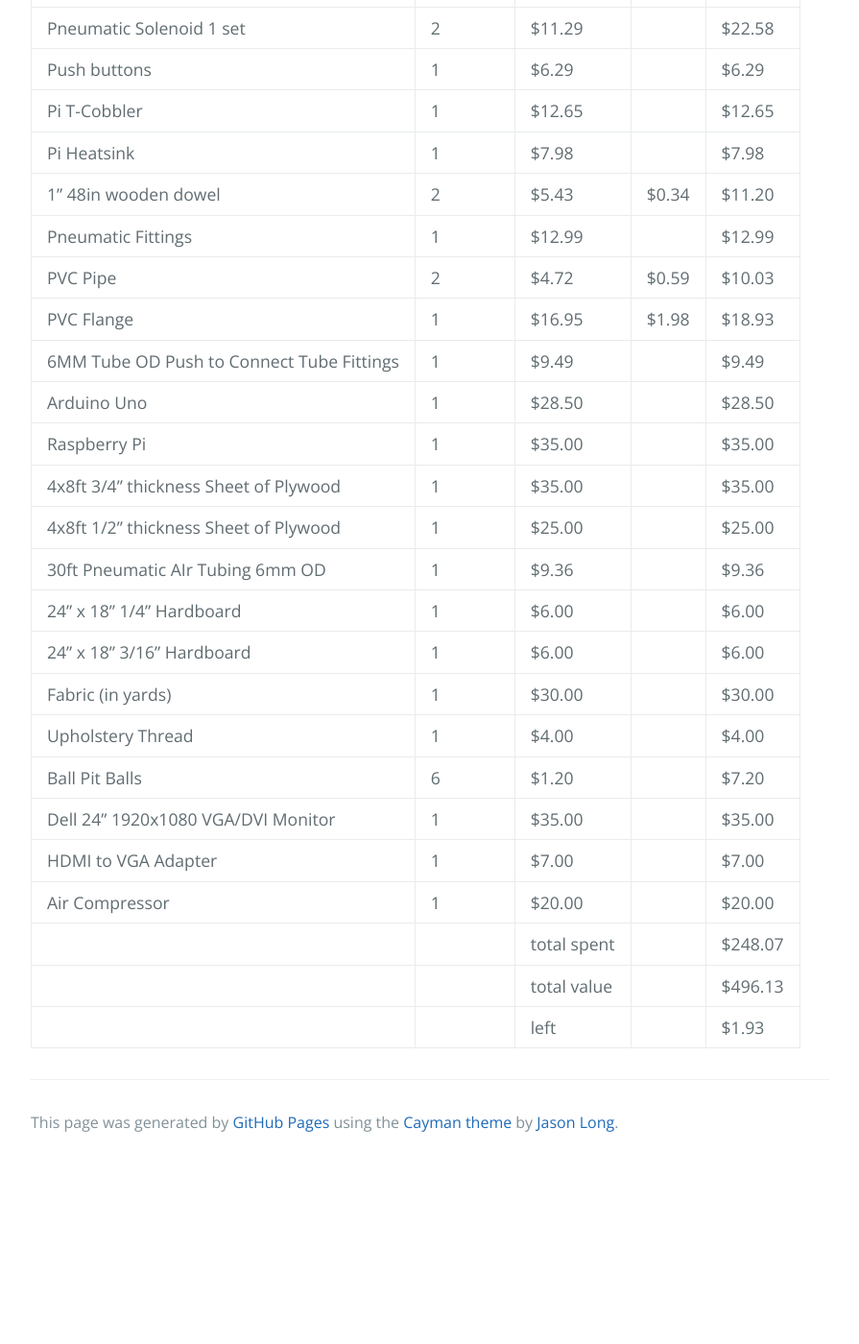
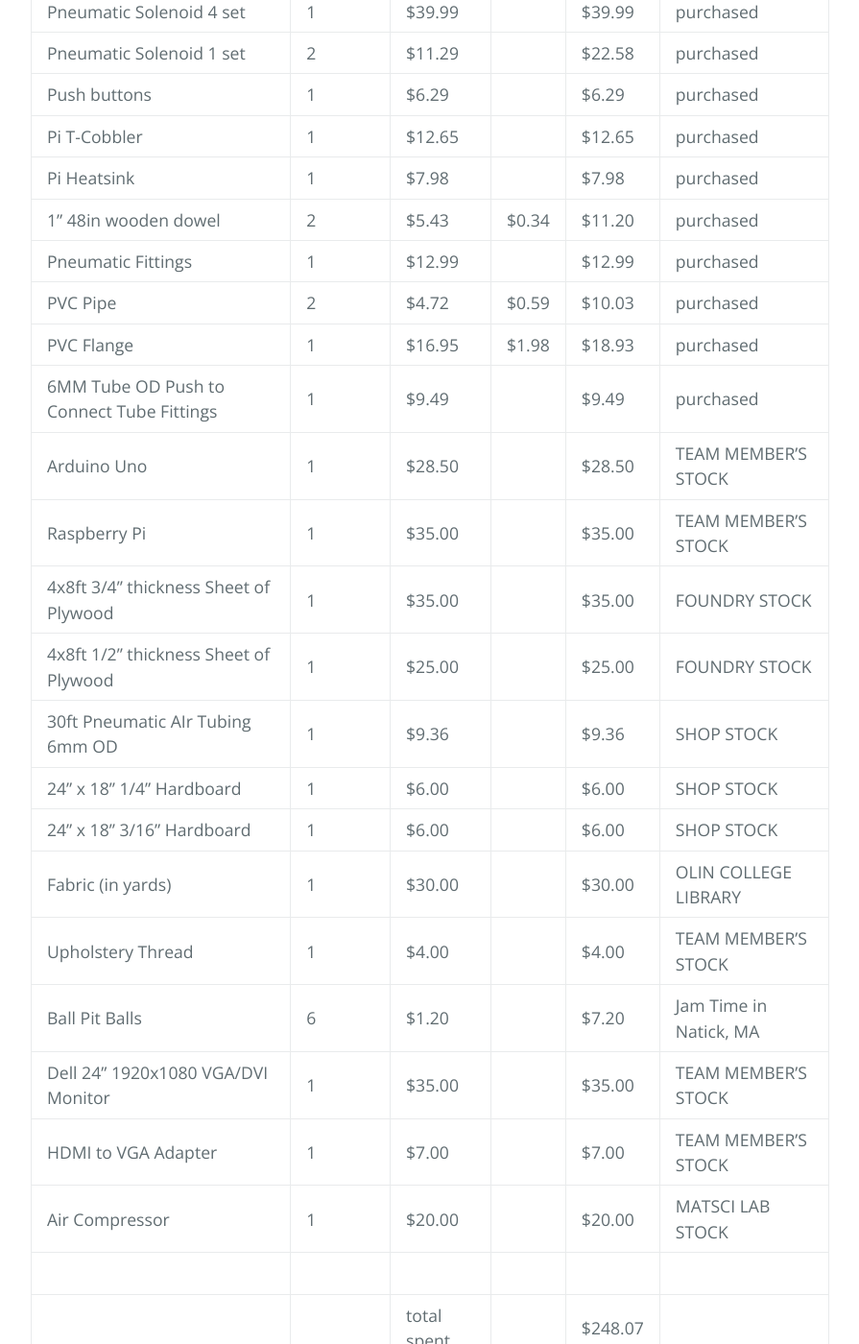
Before and after one commit to iamtheyammer/pie-whack-a-mole, a Jekyll site: the page built from system.md, in a window 1280 px wide and 1400 px high, scrolled down 1186 px. Shown: the whole window at 96% size, without its empty margins (192-1087 px from the left). Built offline with Jekyll 4.4.1, drawn with Linux system fonts in a browser that asks for light colours; before the commit the page ends 2399 px from its top, so only the background shows below that.

Commit message:
added final fixes

```diff
--- a/system.md
+++ b/system.md
@@ -13,32 +13,34 @@ filename: system.md
 
 ## Bill of Materials
 
-| Item                                      | Quanity | Unit cost   | Tax   | Total   |
-|-------------------------------------------|---------|-------------|-------|---------|
-| Pneumatic Air Mini Cylinder               | 6       | $15.99      |       | $95.94  |
-| Pneumatic Solenoid 4 set                  | 1       | $39.99      |       | $39.99  |
-| Pneumatic Solenoid 1 set                  | 2       | $11.29      |       | $22.58  |
-| Push buttons                              | 1       | $6.29       |       | $6.29   |
-| Pi T-Cobbler                              | 1       | $12.65      |       | $12.65  |
-| Pi Heatsink                               | 1       | $7.98       |       | $7.98   |
-| 1" 48in wooden dowel                      | 2       | $5.43       | $0.34 | $11.20  |
-| Pneumatic Fittings                        | 1       | $12.99      |       | $12.99  |
-| PVC Pipe                                  | 2       | $4.72       | $0.59 | $10.03  |
-| PVC Flange                                | 1       | $16.95      | $1.98 | $18.93  |
-| 6MM Tube OD Push to Connect Tube Fittings | 1       | $9.49       |       | $9.49   |
-| Arduino Uno                               | 1       | $28.50      |       | $28.50  |
-| Raspberry Pi                              | 1       | $35.00      |       | $35.00  |
-| 4x8ft 3/4" thickness Sheet of Plywood     | 1       | $35.00      |       | $35.00  |
-| 4x8ft 1/2" thickness Sheet of Plywood     | 1       | $25.00      |       | $25.00  |
-| 30ft Pneumatic AIr Tubing 6mm OD          | 1       | $9.36       |       | $9.36   |
-| 24" x 18" 1/4" Hardboard                  | 1       | $6.00       |       | $6.00   |
-| 24" x 18" 3/16" Hardboard                 | 1       | $6.00       |       | $6.00   |
-| Fabric (in yards)                         | 1       | $30.00      |       | $30.00  |
-| Upholstery Thread                         | 1       | $4.00       |       | $4.00   |
-| Ball Pit Balls                            | 6       | $1.20       |       | $7.20   |
-| Dell 24" 1920x1080 VGA/DVI Monitor        | 1       | $35.00      |       | $35.00  |
-| HDMI to VGA Adapter                       | 1       | $7.00       |       | $7.00   |
-| Air Compressor                            | 1       | $20.00      |       | $20.00  |
-|                                           |         | total spent |       | $248.07 |
-|                                           |         | total value |       | $496.13 |
-|                                           |         | left        |       | $1.93   |
+| Item                                      | Quanity | Unit cost   | Tax   | Total   | From                   |
+|-------------------------------------------|---------|-------------|-------|---------|------------------------|
+| Pneumatic Air Mini Cylinder               | 6       | $15.99      |       | $95.94  | purchased              |
+| Pneumatic Solenoid 4 set                  | 1       | $39.99      |       | $39.99  | purchased              |
+| Pneumatic Solenoid 1 set                  | 2       | $11.29      |       | $22.58  | purchased              |
+| Push buttons                              | 1       | $6.29       |       | $6.29   | purchased              |
+| Pi T-Cobbler                              | 1       | $12.65      |       | $12.65  | purchased              |
+| Pi Heatsink                               | 1       | $7.98       |       | $7.98   | purchased              |
+| 1" 48in wooden dowel                      | 2       | $5.43       | $0.34 | $11.20  | purchased              |
+| Pneumatic Fittings                        | 1       | $12.99      |       | $12.99  | purchased              |
+| PVC Pipe                                  | 2       | $4.72       | $0.59 | $10.03  | purchased              |
+| PVC Flange                                | 1       | $16.95      | $1.98 | $18.93  | purchased              |
+| 6MM Tube OD Push to Connect Tube Fittings | 1       | $9.49       |       | $9.49   | purchased              |
+| Arduino Uno                               | 1       | $28.50      |       | $28.50  | TEAM MEMBER'S STOCK    |
+| Raspberry Pi                              | 1       | $35.00      |       | $35.00  | TEAM MEMBER'S STOCK    |
+| 4x8ft 3/4" thickness Sheet of Plywood     | 1       | $35.00      |       | $35.00  | FOUNDRY STOCK          |
+| 4x8ft 1/2" thickness Sheet of Plywood     | 1       | $25.00      |       | $25.00  | FOUNDRY STOCK          |
+| 30ft Pneumatic AIr Tubing 6mm OD          | 1       | $9.36       |       | $9.36   | SHOP STOCK             |
+| 24" x 18" 1/4" Hardboard                  | 1       | $6.00       |       | $6.00   | SHOP STOCK             |
+| 24" x 18" 3/16" Hardboard                 | 1       | $6.00       |       | $6.00   | SHOP STOCK             |
+| Fabric (in yards)                         | 1       | $30.00      |       | $30.00  | OLIN COLLEGE LIBRARY   |
+| Upholstery Thread                         | 1       | $4.00       |       | $4.00   | TEAM MEMBER'S STOCK    |
+| Ball Pit Balls                            | 6       | $1.20       |       | $7.20   | Jam Time in Natick, MA |
+| Dell 24" 1920x1080 VGA/DVI Monitor        | 1       | $35.00      |       | $35.00  | TEAM MEMBER'S STOCK    |
+| HDMI to VGA Adapter                       | 1       | $7.00       |       | $7.00   | TEAM MEMBER'S STOCK    |
+| Air Compressor                            | 1       | $20.00      |       | $20.00  | MATSCI LAB STOCK       |
+|                                           |         |             |       |         |                        |
+|                                           |         | total spent |       | $248.07 |                        |
+|                                           |         | total value |       | $496.13 |                        |
+|                                           |         |             |       |         |                        |
+|                                           |         | left        |       | $1.93   |                        |
```
Also changed, not shown: mechanical.md (+1 -1 lines), website-images/mechanical/final-2.jpg (deleted), 1 other file.
